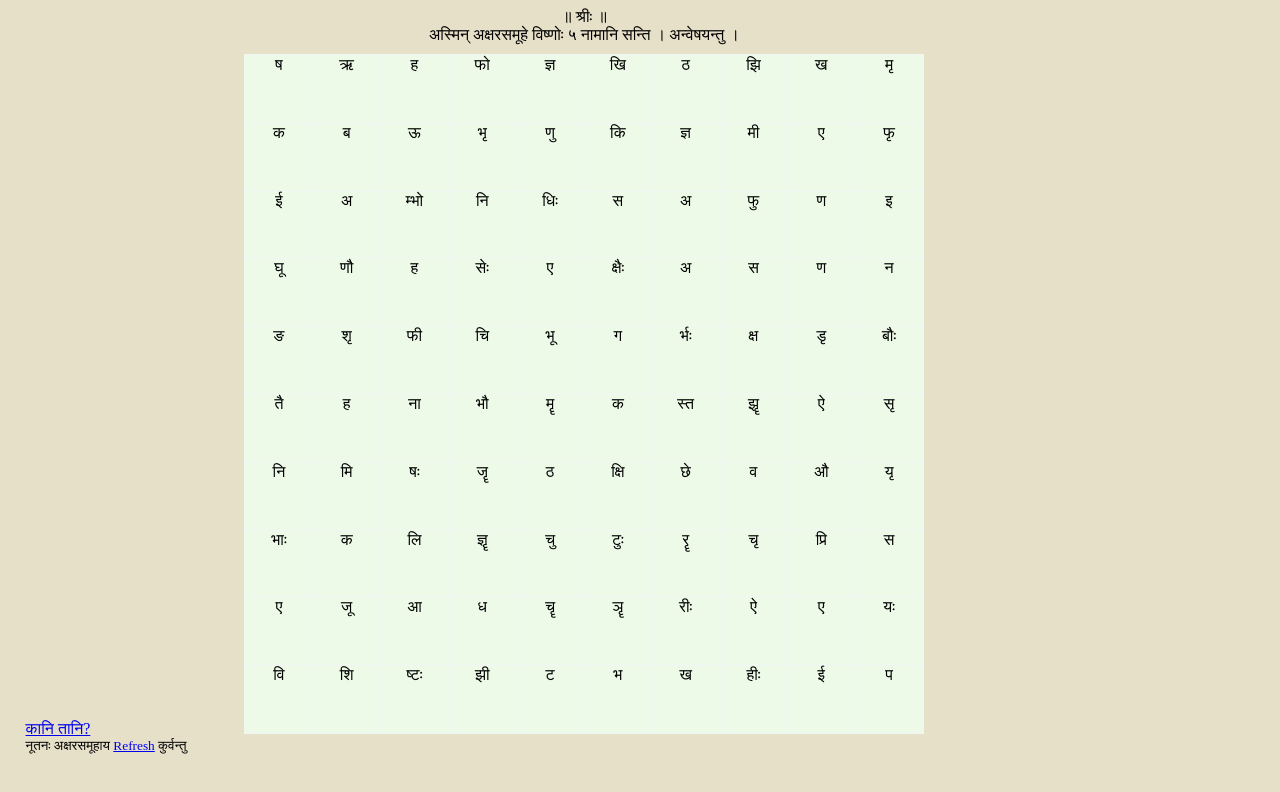
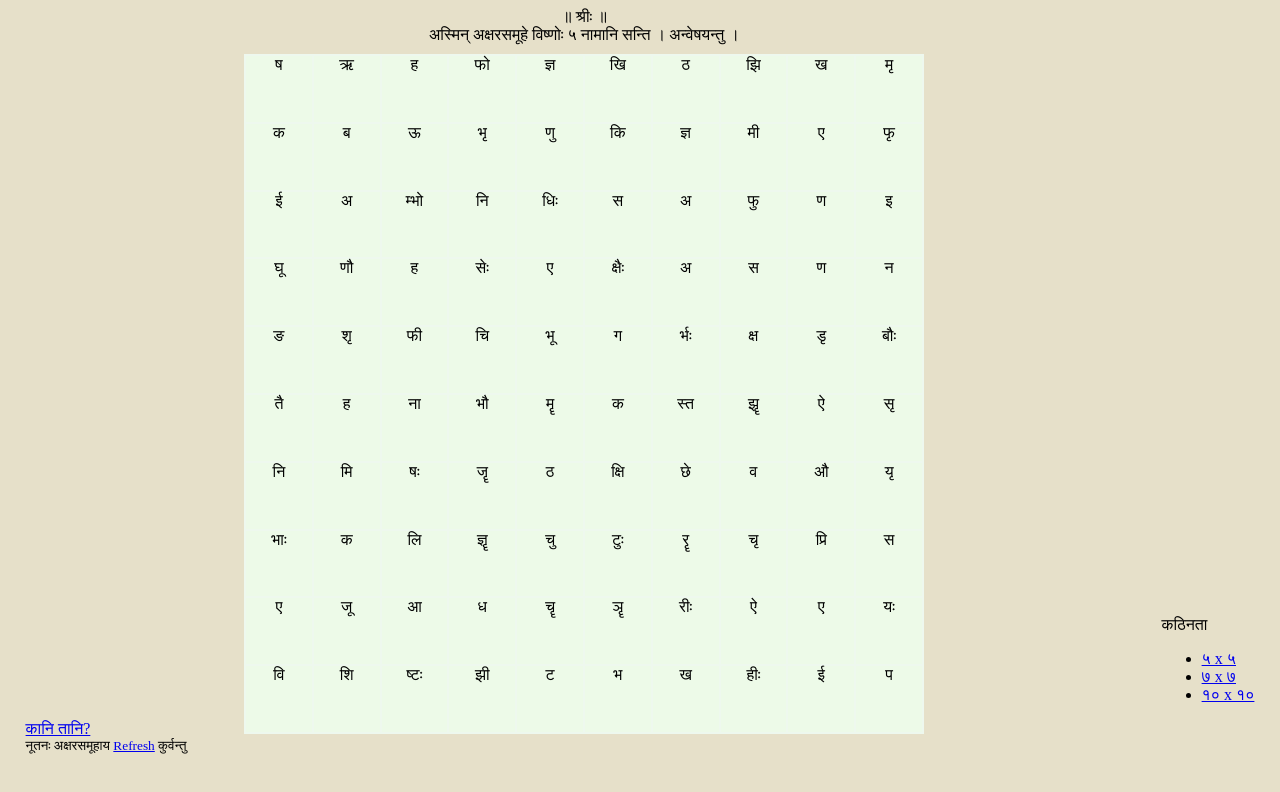
Before and after one commit to thakkaha/kpachar.github.io, a plain HTML site: page vishnu/find.html in a window 1280 px wide. Drawn offline with Linux system fonts and the light colour scheme.

Commit message:
Added level option

```diff
--- a/vishnu/find.css
+++ b/vishnu/find.css
@@ -15,11 +15,19 @@ body {
     display: none;
 }
 #finishMessage {
+    display: none;
     text-align: center;
     color: #ff5555;
     font-size: 2em;
     font-weight: bold;
 }
+
+#level {
+    position: absolute;
+    right: 2%;
+    top: 75%;
+}
+
 #hintLink {
     position: absolute;
     left: 2%;
--- a/vishnu/find.html
+++ b/vishnu/find.html
@@ -17,7 +17,14 @@
         <div id="grid"></div>
 
     </div>
-
+    <div id="level">
+        <p>कठिनता</p>
+        <ul>
+            <li><a href="find.html?size=5">५ x ५</a></li>
+            <li><a href="find.html?size=7">७ x ७</a></li>
+            <li><a href="find.html?size=10">१० x १०</a></li>
+        </ul>
+    </div>
     <div id="hintLink">
         <div><a onclick="showHint()" href="#">कानि तानि?</a></div>
         <div><small>नूतनः अक्षरसमूहाय <a href="#" onclick="window.location.reload(); return false;">Refresh</a> कुर्वन्तु</small></div>
@@ -28,5 +35,13 @@
             </ul>
         </div>
     </div>
+<!--
+    <div id="helpLink">
+            <div><a onclick="showHelp()" href="#" style="font-size:3em;">?</a></div>
+    </div>
+    <div id="helpPopup" onclick="hideHelp()">
+        <img class="content" onclick="hideHelp()" src="//media.giphy.com/media/1qbm3qjsKFxQtaDPfc/200w.gif"/>
+
+    </div> -->
 </body>
 </html>
--- a/vishnu/find.js
+++ b/vishnu/find.js
@@ -1,6 +1,14 @@
 var N_ROWS = 10;
 var N_COLS = 10;
 var N_WORDS_TO_FIND = 5;
+
+var size = parseInt(getQueryStringValue('size'));
+if(size && size>=4 && size<=15){
+    N_ROWS = size;
+    N_COLS = size;
+    N_WORDS_TO_FIND = Math.floor(size/2);
+}
+
 var MAX_MARKER_IDX = 6;
 var main = function(){
     drawGrid();
@@ -424,6 +432,11 @@ var resizeGrid = function(){
 };
 $(window).resize(resizeGrid);
 $(document).ready(main);
+
+//https://stackoverflow.com/questions/9870512/how-to-obtain-the-query-string-from-the-current-url-with-javascript
+function getQueryStringValue (key) {
+    return decodeURIComponent(window.location.search.replace(new RegExp("^(?:.*[&\\?]" + encodeURIComponent(key).replace(/[\.\+\*]/g, "\\$&") + "(?:\\=([^&]*))?)?.*$", "i"), "$1"));
+}
 
 //TODO: Externalize this
 var wordList =
```
